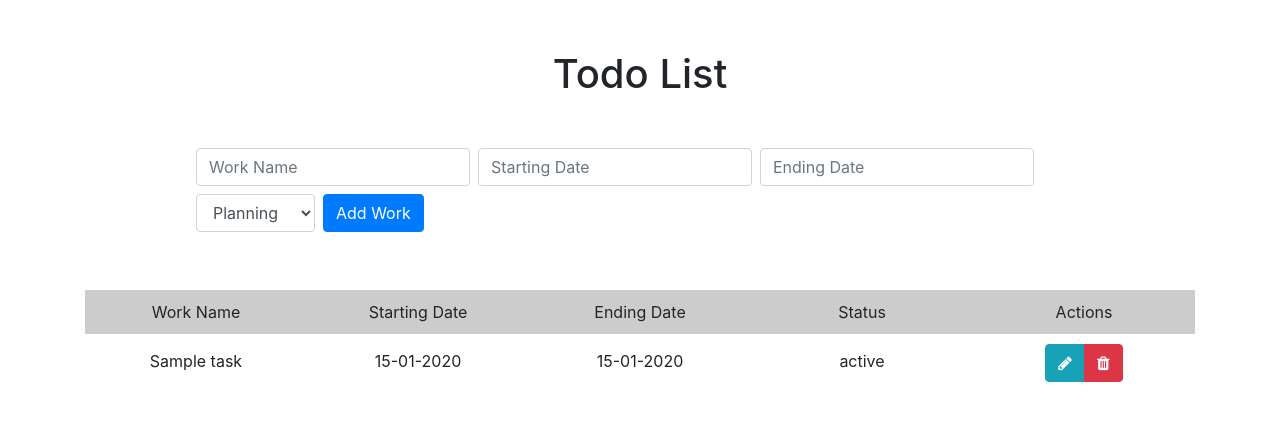
After one commit to betruong05/todolist, a PHP site: template src/views/todo-list.php in a window 1280 px wide. The commit adds this page. Shown: the top 421 px of the page. Run offline with PHP 8.4, Linux system fonts and the light colour scheme; the template is opened without the code that fills it: most values are stand-ins (such as "Sample title", 1, 10 or a date in 2020); some libraries are stand-ins or nearby versions.

Commit message:
[TODO] add func CRUD

```diff
--- /dev/null
+++ b/public/css/main.css
@@ -0,0 +1,90 @@
+/* Todo List */
+.title {
+    margin: 50px auto;
+    text-align: center;
+}
+
+.btn-open-calendar {
+    margin-bottom: 10px;
+}
+
+.new-work {
+    margin: 50px 0;
+}
+
+.new-work-form {
+    margin: 0 auto 30px;
+    width: 80%;
+}
+
+.works {
+    margin-bottom: 50px;
+}
+
+.works-table {
+    display: table;
+    width: 100%;
+    text-align: center;
+}
+
+.table-row {
+    display: table-row;
+}
+
+.table-header {
+    display: table-header-group;
+    background-color: #ccc;
+}
+
+.table-body {
+    display: table-row-group;
+}
+
+.table-head, .table-cell {
+    display: table-cell;
+    width: calc(100%/6);
+    padding: 10px;
+}
+
+.btn-work-delete a {
+    color: #fff;
+}
+
+.cell-value {
+    display: block;
+}
+
+.cell-edit-delete {
+    display: -ms-inline-flexbox;
+    display: inline-flex;
+}
+
+.cell-input, .cell-save-discard {
+    display: none;
+}
+
+/* Calendar */
+.calendar-html, .calendar-body {
+    overflow: hidden; /* don't do scrollbars */
+    font-family: Arial, Helvetica Neue, Helvetica, sans-serif;
+    font-size: 14px;
+}
+
+#calendar-container {
+    position: fixed;
+    top: 0;
+    left: 0;
+    right: 0;
+    bottom: 0;
+    margin-top: 50px;
+}
+
+.fc-header-toolbar {
+    /*
+    the calendar will be butting up against the edges,
+    but let's scoot in the header's buttons
+    */
+    padding-top: 1em;
+    padding-left: 1em;
+    padding-right: 1em;
+}
--- /dev/null
+++ b/public/js/main.js
@@ -0,0 +1,34 @@
+'use strict';
+
+$(function() {
+    // Initialize date picker:
+    $('.datepicker').datepicker({
+        autoclose: true,
+        todayHighlight: true,
+        format: 'dd-mm-yyyy',
+        weekStart: 1
+    });
+
+    // Button events:
+    $('.btn-work-edit').on('click', function() {
+        let $tableRow = $(this).parents('.table-row');
+
+        $tableRow.find('.cell-value, .cell-edit-delete').hide();
+        $tableRow.find('.cell-input').show();
+        $tableRow.find('.cell-save-discard').css('display', 'inline-flex');
+    });
+
+    $('.btn-work-discard').on('click', function() {
+        let $tableRow = $(this).parents('.table-row');
+
+        $tableRow.find('.cell-input, .cell-save-discard').hide();
+        $tableRow.find('.cell-value').show();
+        $tableRow.find('.cell-edit-delete').css('display', 'inline-flex');
+    });
+
+    $('.btn-work-delete').on('click', function() {
+        if (confirm('Are you sure you want to DELETE this work?')) {
+            window.location.href = $(this).data('href');
+        }
+    });
+});
--- /dev/null
+++ b/src/views/todo-list.php
@@ -0,0 +1,152 @@
+<!doctype html>
+
+<html lang="en">
+
+<head>
+  <meta charset="utf-8">
+  <title>Todo List</title>
+  <!-- styles -->
+  <link rel="stylesheet" href="vendor/components/font-awesome/css/font-awesome.min.css">
+  <link rel="stylesheet" href="vendor/components/bootstrap/css/bootstrap.min.css">
+  <link rel="stylesheet" href="vendor/eternicode/bootstrap-datepicker/css/datepicker.css">
+  <link rel="stylesheet" href="public/css/main.css">
+</head>
+
+<body>
+  <div class="container">
+    <h1 class="title">
+      <span>Todo List</span>
+    </h1>
+    <div class="notification">
+      <?php if (isset($_SESSION['error'])) { ?>
+        <div class="alert alert-warning alert-dismissible fade show text-center" role="alert">
+          <?php
+          echo $_SESSION['error'];
+          unset($_SESSION['error']);
+          ?>
+          <button type="button" class="close" data-dismiss="alert" aria-label="Close">
+            <span aria-hidden="true">&times;</span>
+          </button>
+        </div>
+      <?php } ?>
+
+      <?php if (isset($_SESSION['success'])) { ?>
+        <div class="alert alert-success alert-dismissible fade show text-center" role="alert">
+          <?php
+          echo $_SESSION['success'];
+          unset($_SESSION['success']);
+          ?>
+          <button type="button" class="close" data-dismiss="alert" aria-label="Close">
+            <span aria-hidden="true">&times;</span>
+          </button>
+        </div>
+      <?php } ?>
+    </div>
+
+    <div class="new-work">
+      <form class="form-inline new-work-form" action="index.php?action=addTask" method="post">
+        <label class="sr-only" for="workNameInput">Work Name</label>
+        <input name="name" type="text" class="form-control mb-2 mr-sm-2" id="workNameInput" placeholder="Work Name" autocomplete="off" required>
+
+        <label class="sr-only" for="startingDateInput">Starting Date</label>
+        <input name="startingDate" type="text" class="form-control mb-2 mr-sm-2 datepicker" id="startingDateInput" placeholder="Starting Date" autocomplete="off" required>
+
+        <label class="sr-only" for="endingDateInput">Ending Date</label>
+        <input name="endingDate" type="text" class="form-control mb-2 mr-sm-2 datepicker" id="endingDateInput" placeholder="Ending Date" autocomplete="off" required>
+
+        <select name="status" class="form-control mb-2 mr-sm-2">
+          <option value="Planning">Planning</option>
+          <option value="Doing">Doing</option>
+          <option value="Complete">Complete</option>
+        </select>
+
+        <button type="submit" name="addNewWork" value="add-new-work" class="btn btn-primary mb-2">Add Work</button>
+      </form>
+    </div>
+
+    <?php if ($tasks) { ?>
+      <div class="works">
+        <div class="works-table">
+          <div class="table-header">
+            <div class="table-head">
+              Work Name
+            </div>
+            <div class="table-head">
+              Starting Date
+            </div>
+            <div class="table-head">
+              Ending Date
+            </div>
+            <div class="table-head">
+              Status
+            </div>
+            <div class="table-head">
+              Actions
+            </div>
+          </div>
+          <div class="table-body">
+            <?php foreach ($tasks as $task) { ?>
+              <form class="table-row" action="index.php?action=updateTask" method="post">
+                <input type="hidden" name="id" value="<?php echo $task['id']; ?>">
+                <div class="table-cell">
+                  <div class="cell-value"><?php echo $task['name']; ?></div>
+                  <div class="cell-input">
+                    <input name="name" type="text" class="form-control mb-2 mr-sm-2 work-name" placeholder="Work Name" value="<?php echo $task['name']; ?>" autocomplete="off" required>
+                  </div>
+                </div>
+                <div class="table-cell">
+                  <div class="cell-value"><?php echo date('d-m-Y', strtotime($task['starting_date'])); ?></div>
+                  <div class="cell-input">
+                    <input name="startingDate" type="text" class="form-control mb-2 mr-sm-2 datepicker starting-date" placeholder="Starting Date" value="<?php echo date('d-m-Y', strtotime($task['starting_date'])); ?>" autocomplete="off" required>
+                  </div>
+                </div>
+                <div class="table-cell">
+                  <div class="cell-value"><?php echo date('d-m-Y', strtotime($task['ending_date'])); ?></div>
+                  <div class="cell-input">
+                    <input name="endingDate" type="text" class="form-control mb-2 mr-sm-2 datepicker ending-date" placeholder="Ending Date" value="<?php echo date('d-m-Y', strtotime($task['ending_date'])); ?>" autocomplete="off" required>
+                  </div>
+                </div>
+                <div class="table-cell">
+                  <div class="cell-value"><?php echo $task['status']; ?></div>
+                  <div class="cell-input status">
+                    <select name="status" class="form-control mb-2 mr-sm-2">
+                      <?php foreach (array('Planning', 'Doing', 'Complete') as $status) {
+                        echo '<option ' . ($task['status'] === $status ? 'selected' : '') . '>' . $status . '</option>';
+                      } ?>
+                    </select>
+                  </div>
+                </div>
+                <div class="table-cell">
+                  <div class="btn-group actions cell-edit-delete" role="group" aria-label="actions">
+                    <button title="edit" type="button" class="btn btn-info btn-work-edit">
+                      <i class="fa fa-pencil" aria-hidden="true"></i>
+                    </button>
+                    <button data-href="index.php?action=deleteTask&id=<?php echo $task['id']; ?>" title="delete" type="button" class="btn btn-danger btn-work-delete">
+                      <i class="fa fa-trash" aria-hidden="true"></i>
+                    </button>
+                  </div>
+                  <div class="btn-group actions cell-save-discard" role="group" aria-label="actions">
+                    <button title="discard" type="button" class="btn btn-warning btn-work-discard">
+                      <i class="fa fa-repeat" aria-hidden="true"></i>
+                    </button>
+                    <button name="updateWork" value="update-work" title="save" type="submit" class="btn btn-success btn-work-update">
+                      <i class="fa fa-floppy-o" aria-hidden="true"></i>
+                    </button>
+                  </div>
+                </div>
+              </form>
+            <?php } ?>
+          </div>
+        </div>
+      </div>
+    <?php } ?>
+  </div>
+
+  <!-- scripts -->
+  <script src="vendor/components/jquery/jquery.min.js"></script>
+  <script src="vendor/components/bootstrap/js/bootstrap.min.js"></script>
+  <script src="vendor/eternicode/bootstrap-datepicker/js/bootstrap-datepicker.js"></script>
+  <script src="public/js/main.js"></script>
+</body>
+
+</html>
```
Also changed, not shown: composer.json (added, +13 -0 lines), index.php (+11 -3 lines), src/controllers/TaskController.php (added, +216 -0 lines), src/models/Connection.php (added, +20 -0 lines), src/models/TaskModel.php (added, +101 -0 lines), 2 other files.
